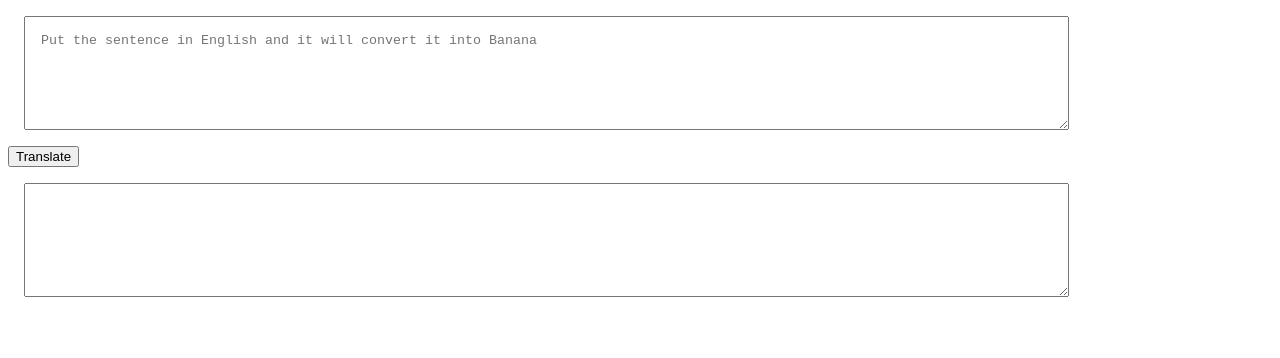
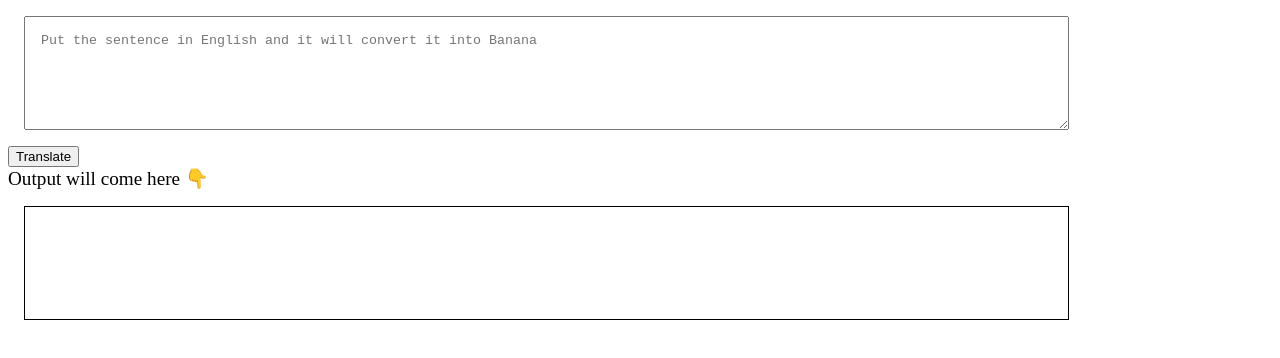
Before and after one commit to SriVikas1/translator-app-vikas, a plain HTML site: page index.html in a window 1280 px wide. Drawn offline with Linux system fonts and the light colour scheme.

Commit message:
input output processing done

```diff
--- a/app.js
+++ b/app.js
@@ -1,12 +1,9 @@
 var btnTranslate = document.querySelector("#btn-translate");
 var txtInput = document.querySelector("#txt-input");
-var txtInput = document.querySelector("#txt-input");
-
-console.log(txtInput);
+var txtOutput = document.querySelector("#output");
 
 function clickHandler(){
-    console.log("Clicked!!");
-    console.log("input", txtInput.value);
+  txtOutput.innerText = "kasfiuashfdu " + txtInput.value
 }
 
 btnTranslate.addEventListener("click", clickHandler);
--- a/index.html
+++ b/index.html
@@ -13,6 +13,14 @@
            padding: 1rem;
        }
 
+       #output {
+           border: 1px solid black;
+           width: 80%;
+           height: 10vh;
+           margin: 1rem;
+           padding: 1rem;
+       }
+
     </style>
     <title>translation</title>
 </head>
@@ -22,7 +30,8 @@
 
     <button id="btn-translate">Translate</button>
 
-    <textarea id="txt-output"></textarea>
+    <div style="font-size: larger;">Output will come here 👇</div>
+    <div id="output"></div>
 
     <script src="app.js" type="text/javascript">
 
```
